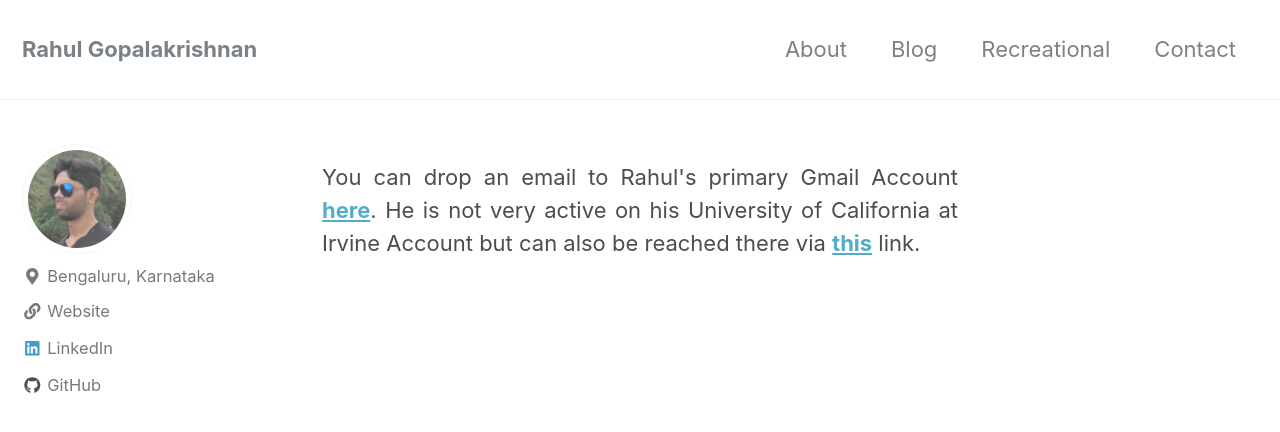
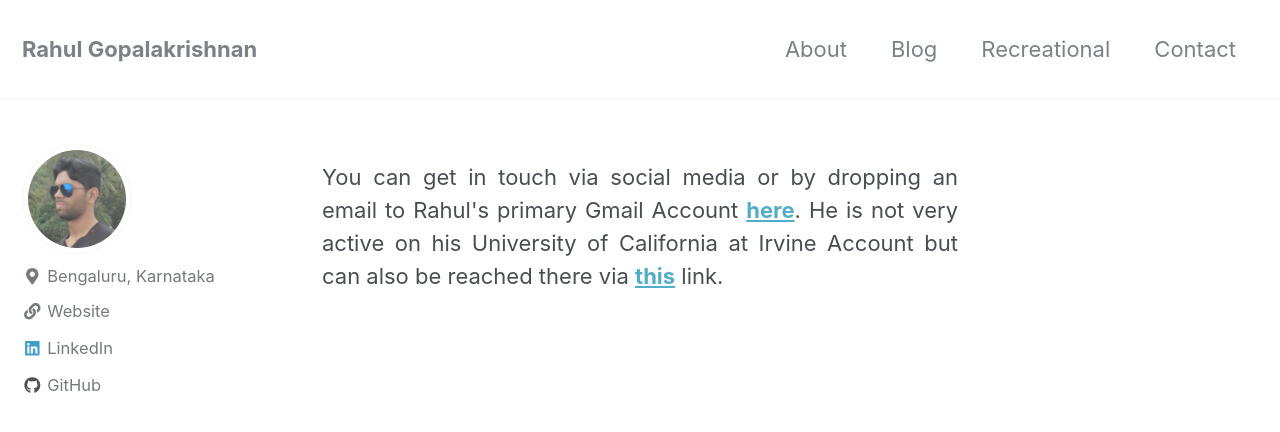
Before and after one commit to gopalrahulrg/gopalrahulrg.github.io, a Jekyll site: the page built from _pages/contact.html, in a window 1280 px wide and 900 px high. Shown: the top 432 px of the window. Built offline with Jekyll 4.4.1, drawn with Linux system fonts in a browser that asks for light colours; nearby versions of some CDN libraries.

Commit message:
Update contact.html

```diff
--- a/_pages/contact.html
+++ b/_pages/contact.html
@@ -4,5 +4,5 @@
 header:
 ---
 
-<p style='text-align: justify;'>You can drop an email to Rahul's primary Gmail Account <a href=mailto:"gopalrahul.rg@gmail.com"><b>here</b></a>.
+<p style='text-align: justify;'>You can get in touch via social media or by dropping an email to Rahul's primary Gmail Account <a href=mailto:"gopalrahul.rg@gmail.com"><b>here</b></a>.
 He is not very active on his University of California at Irvine Account but can also be reached there via <a href=mailto:"rahulg@uci.edu"><b>this</b></a> link.<p>
```
